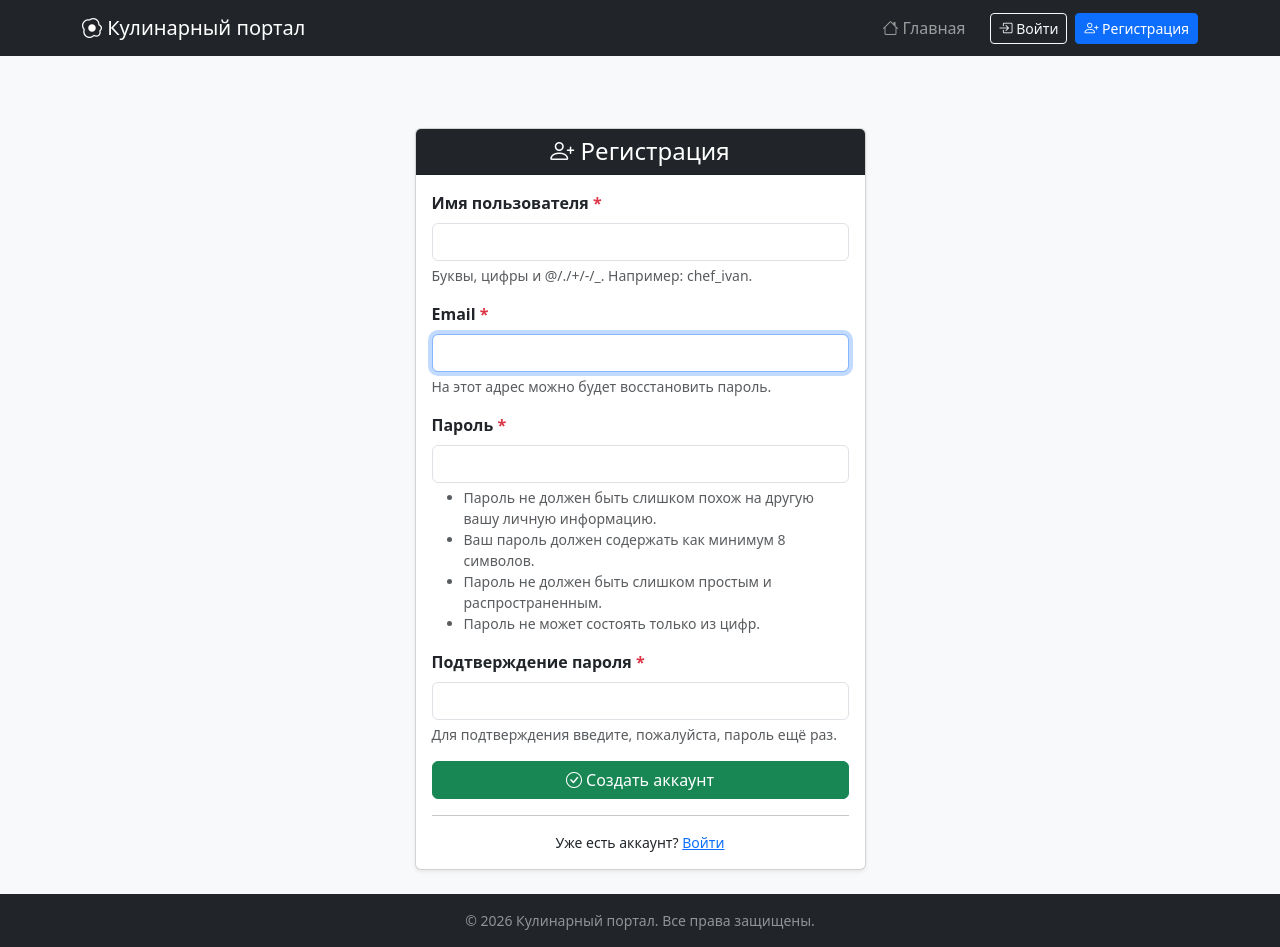
After one commit to Zheka-m-p/Culinary_portal_deepseek_version, a Django app: page /accounts/register/ in a window 1280 px wide. The commit adds this page. Run offline with Django 5.2, Linux system fonts and the light colour scheme.

Commit message:
feat(auth): регистрация, вход, выход и выпадающее меню пользователя

```diff
--- /dev/null
+++ b/accounts/forms.py
@@ -0,0 +1,93 @@
+from django import forms
+from django.contrib.auth.forms import AuthenticationForm, UserCreationForm
+
+from .models import User
+
+
+class RegistrationForm(UserCreationForm):
+    """Форма регистрации.
+
+    Наследуемся от UserCreationForm — там уже реализованы:
+    - поля password1 и password2
+    - сравнение паролей (clean_password2)
+    - валидация пароля через AUTH_PASSWORD_VALIDATORS (длина, сложность и т.д.)
+    - save() с правильным хэшированием (set_password)
+
+    Мы добавляем email (у UserCreationForm его нет) и стилизуем поля под Bootstrap.
+    """
+
+    email = forms.EmailField(
+        label="Email",
+        required=True,
+        widget=forms.EmailInput(attrs={"autocomplete": "email"}),
+        help_text="На этот адрес можно будет восстановить пароль.",
+    )
+
+    class Meta:
+        model = User
+        # username нужен для отображения в профиле, email — для входа и связи.
+        fields = ("username", "email", "password1", "password2")
+        labels = {
+            "username": "Имя пользователя",
+        }
+        help_texts = {
+            "username": "Буквы, цифры и @/./+/-/_. Например: chef_ivan.",
+        }
+
+    def __init__(self, *args, **kwargs):
+        super().__init__(*args, **kwargs)
+        # Единообразно применяем Bootstrap-классы ко всем полям.
+        for name, field in self.fields.items():
+            field.widget.attrs.update({"class": "form-control"})
+            # Поля паролей не должны кэшироваться браузером
+            if name in ("password1", "password2"):
+                field.widget.attrs.update({"autocomplete": "new-password"})
+
+    def clean_email(self):
+        """Проверка, что email ещё не занят.
+
+        Хотя в модели у email стоит unique=True, ошибка от БД выглядит страшно
+        (IntegrityError). Лучше поймать её здесь и вернуть понятное сообщение.
+        Приводим к нижнему регистру для сравнения — чтобы Test@X.com и test@x.com
+        считались одним и тем же адресом (мы это уже делали в UserManager).
+        """
+        email = self.cleaned_data["email"].lower()
+        if User.objects.filter(email__iexact=email).exists():
+            raise forms.ValidationError("Пользователь с таким email уже зарегистрирован.")
+        return email
+
+    def clean_username(self):
+        """Проверка уникальности username (без учёта регистра).
+
+        В модели username unique=True, но это регистрозависимо на уровне БД.
+        Хотим, чтобы Ivan и ivan считались дублем — тогда логин по username
+        через наш backend (там iexact) не выберет непонятно кого.
+        """
+        username = self.cleaned_data["username"]
+        if User.objects.filter(username__iexact=username).exists():
+            raise forms.ValidationError("Это имя пользователя уже занято.")
+        return username
+
+
+class LoginForm(AuthenticationForm):
+    """Форма входа.
+
+    Стандартная AuthenticationForm ожидает username + password.
+    У нас через кастомный EmailOrUsernameBackend можно вводить и email, и username.
+    Поэтому переопределяем только label и help_text, а логику оставляем стандартной.
+    """
+
+    username = forms.CharField(
+        label="Email или имя пользователя",
+        widget=forms.TextInput(attrs={"autofocus": True, "autocomplete": "username"}),
+    )
+    password = forms.CharField(
+        label="Пароль",
+        strip=False,
+        widget=forms.PasswordInput(attrs={"autocomplete": "current-password"}),
+    )
+
+    def __init__(self, *args, **kwargs):
+        super().__init__(*args, **kwargs)
+        for field in self.fields.values():
+            field.widget.attrs.update({"class": "form-control"})
--- /dev/null
+++ b/accounts/templates/accounts/register.html
@@ -0,0 +1,54 @@
+{% extends "base.html" %}
+
+{% block title %}Регистрация — Кулинарный портал{% endblock %}
+
+{% block content %}
+    <div class="row justify-content-center mt-5">
+        <div class="col-md-6 col-lg-5">
+            <div class="card shadow-sm">
+                <div class="card-header bg-dark text-white text-center">
+                    <h2 class="h4 mb-0"><i class="bi bi-person-plus"></i> Регистрация</h2>
+                </div>
+                <div class="card-body">
+                    {% if form.non_field_errors %}
+                        <div class="alert alert-danger">
+                            {{ form.non_field_errors }}
+                        </div>
+                    {% endif %}
+
+                    <form method="post" novalidate>
+                        {% csrf_token %}
+
+                        {% for field in form %}
+                            <div class="mb-3">
+                                <label for="{{ field.id_for_label }}" class="form-label fw-bold">
+                                    {{ field.label }}
+                                    {% if field.field.required %}<span class="text-danger">*</span>{% endif %}
+                                </label>
+                                {{ field }}
+                                {% if field.help_text %}
+                                    <div class="form-text small">{{ field.help_text|safe }}</div>
+                                {% endif %}
+                                {% for error in field.errors %}
+                                    <div class="invalid-feedback d-block">{{ error }}</div>
+                                {% endfor %}
+                            </div>
+                        {% endfor %}
+
+                        <div class="d-grid mb-3">
+                            <button type="submit" class="btn btn-success">
+                                <i class="bi bi-check-circle"></i> Создать аккаунт
+                            </button>
+                        </div>
+                    </form>
+
+                    <hr class="my-3">
+                    <p class="text-center mb-0 small">
+                        Уже есть аккаунт?
+                        <a href="{% url 'accounts:login' %}">Войти</a>
+                    </p>
+                </div>
+            </div>
+        </div>
+    </div>
+{% endblock %}
--- /dev/null
+++ b/accounts/urls.py
@@ -0,0 +1,10 @@
+from django.urls import path
+from . import views
+
+app_name = "accounts"
+
+urlpatterns = [
+    path("register/", views.RegisterView.as_view(), name="register"),
+    path("login/", views.LoginView.as_view(), name="login"),
+    path("logout/", views.LogoutView.as_view(), name="logout"),
+]
--- a/accounts/views.py
+++ b/accounts/views.py
@@ -1,3 +1,86 @@
-from django.shortcuts import render
+from django.contrib import messages
+from django.contrib.auth import login
+from django.contrib.auth.views import LoginView as DjangoLoginView
+from django.contrib.auth.views import LogoutView as DjangoLogoutView
+from django.shortcuts import redirect
+from django.urls import reverse_lazy
+from django.views.generic import CreateView
 
-# Create your views here.
+from .forms import LoginForm, RegistrationForm
+
+class RegisterView(CreateView):
+    """Регистрация нового пользователя.
+
+    Используем CreateView, потому что он уже умеет:
+    - рендерить форму (GET)
+    - принимать данные и валидировать (POST)
+    - показывать ошибки формы, если что-то не так
+    - редиректить на success_url после успеха
+
+    Наша задача — передать ему форму, шаблон и в form_valid() залогинить юзера.
+    """
+
+    form_class = RegistrationForm
+    template_name = "accounts/register.html"
+    success_url = reverse_lazy("recipes:recipe_list")
+
+    def dispatch(self, request, *args, **kwargs):
+        """Если юзер уже залогинен — ему нечего делать на странице регистрации."""
+        if request.user.is_authenticated:
+            messages.info(request, "Вы уже авторизованы.")
+            return redirect("recipes:recipe_list")
+        return super().dispatch(request, *args, **kwargs)
+
+    def form_valid(self, form):
+        """Форма валидна: сохраняем юзера и сразу логиним его.
+
+        form.save() вернёт объект User (с захэшированным паролем — спасибо UserCreationForm).
+        Затем login(self.request, user) создаст сессию, и юзер сразу окажется авторизован.
+        Это лучше, чем редиректить на страницу логина и заставлять вводить пароль ещё раз.
+        """
+        response = super().form_valid(form)
+        login(self.request, self.object)
+        messages.success(
+            self.request,
+            f"Добро пожаловать, {self.object.username}! Аккаунт успешно создан.",
+        )
+        return response
+
+
+class LoginView(DjangoLoginView):
+    """Вход. Оборачиваем стандартный LoginView, чтобы подставить нашу форму и шаблон."""
+
+    authentication_form = LoginForm
+    template_name = "accounts/login.html"
+    redirect_authenticated_user = True  # если уже залогинен — на главную, без формы
+
+    def form_valid(self, form):
+        """Стандартный form_valid уже вызывает auth_login(). Добавляем только сообщение."""
+        response = super().form_valid(form)
+        messages.success(self.request, f"С возвращением, {self.request.user.username}!")
+        return response
+
+    def form_invalid(self, form):
+        """Ошибка входа (неверный логин/пароль)."""
+        messages.error(self.request, "Неверный email/логин или пароль.")
+        return super().form_invalid(form)
+
+    def get_success_url(self):
+        """Куда редиректить после логина.
+
+        По умолчанию Django возьмёт LOGIN_REDIRECT_URL из settings.py (мы зададим "/").
+        Но если юзер пришёл по ссылке вида /accounts/login/?next=/recipes/xxx/update/,
+        (например, аноним попытался зайти в CRUD), то Django сам редиректнет его туда.
+        """
+        return super().get_success_url()
+
+
+class LogoutView(DjangoLogoutView):
+    """Выход. В Django 5.0+ работает ТОЛЬКО через POST (защита от CSRF-атак через GET)."""
+
+    next_page = reverse_lazy("recipes:recipe_list")
+
+    def dispatch(self, request, *args, **kwargs):
+        if request.user.is_authenticated:
+            messages.info(request, "Вы вышли из аккаунта.")
+        return super().dispatch(request, *args, **kwargs)
--- a/config/urls.py
+++ b/config/urls.py
@@ -1,12 +1,18 @@
 from django.conf import settings
 from django.conf.urls.static import static
 from django.contrib import admin
-from django.urls import path, include
-
+from django.urls import include, path
+from django.views.generic import RedirectView
 
 urlpatterns = [
     path("admin/", admin.site.urls),
-    path('', include('recipes.urls')),
+    path("accounts/", include("accounts.urls")),
+    path("recipes/", include("recipes.urls")),
+
+    # Редирект с корня на список рецептов, чтобы "/" не давал 404.
+    # permanent=False — временный (302), а не постоянный (301),
+    # чтобы браузеры не кэшировали редирект. На проде можно поменять на True.
+    path("", RedirectView.as_view(pattern_name="recipes:recipe_list", permanent=False)),
 ]
 
 # В DEBUG=True Django сам отдаёт файлы из MEDIA_ROOT по URL-префиксу MEDIA_URL.
--- a/recipes/admin.py
+++ b/recipes/admin.py
@@ -37,7 +37,7 @@ class CommentInline(admin.TabularInline):
 class RecipeAdmin(admin.ModelAdmin):
     list_display = (
         "title", "author", "category", "is_published",
-        "views_count", "cooking_time", "thumbnail", "created_at",
+        "views_count", "created_at", "thumbnail",
     )
     list_filter = ("is_published", "category", "created_at")
     search_fields = ("title", "description", "ingredients",
--- a/recipes/urls.py
+++ b/recipes/urls.py
@@ -5,11 +5,22 @@ from . import views
 app_name = "recipes"
 
 urlpatterns = [
+    # GET /recipes/ → список рецептов
     path("", views.RecipeListView.as_view(), name="recipe_list"),
-    path("recipes/create/", views.RecipeCreateView.as_view(), name="recipe_create"),
-    path("recipes/<str:slug>/", views.RecipeDetailView.as_view(), name="recipe_detail"),
-    path("recipes/<str:slug>/update/", views.RecipeUpdateView.as_view(), name="recipe_update"),
-    path("recipes/<str:slug>/delete/", views.RecipeDeleteView.as_view(), name="recipe_delete"),
-    # Новый маршрут для переключения статуса
-    path("recipes/<str:slug>/toggle-publish/", views.RecipeTogglePublishView.as_view(), name="recipe_toggle_publish"),
+
+    # GET /recipes/create/ → форма создания
+    # ВАЖНО: должно идти ДО <str:slug>/, иначе "create" будет пойман как слаг
+    path("create/", views.RecipeCreateView.as_view(), name="recipe_create"),
+
+    # GET /recipes/<slug>/ → детальная
+    path("<str:slug>/", views.RecipeDetailView.as_view(), name="recipe_detail"),
+
+    # GET /recipes/<slug>/update/ → форма редактирования
+    path("<str:slug>/update/", views.RecipeUpdateView.as_view(), name="recipe_update"),
+
+    # GET /recipes/<slug>/delete/ → подтверждение удаления
+    path("<str:slug>/delete/", views.RecipeDeleteView.as_view(), name="recipe_delete"),
+
+    # POST /recipes/<slug>/toggle-publish/ → переключение статуса
+    path("<str:slug>/toggle-publish/", views.RecipeTogglePublishView.as_view(), name="recipe_toggle_publish"),
 ]
--- /dev/null
+++ b/templates/includes/footer.html
@@ -0,0 +1,5 @@
+<footer class="bg-dark text-white-50 py-3 mt-auto">
+    <div class="container text-center small">
+        © {% now "Y" %} Кулинарный портал. Все права защищены.
+    </div>
+</footer>
--- /dev/null
+++ b/templates/includes/navbar.html
@@ -0,0 +1,65 @@
+<nav class="navbar navbar-expand-lg navbar-dark bg-dark">
+    <div class="container">
+        <a class="navbar-brand" href="{% url 'recipes:recipe_list' %}">
+            <i class="bi bi-egg-fried"></i> Кулинарный портал
+        </a>
+        <button class="navbar-toggler" type="button" data-bs-toggle="collapse"
+                data-bs-target="#navMenu" aria-label="Toggle navigation">
+            <span class="navbar-toggler-icon"></span>
+        </button>
+        <div class="collapse navbar-collapse" id="navMenu">
+            <ul class="navbar-nav ms-auto align-items-lg-center">
+                <li class="nav-item">
+                    <a class="nav-link" href="{% url 'recipes:recipe_list' %}">
+                        <i class="bi bi-house"></i> Главная
+                    </a>
+                </li>
+
+                {% if user.is_authenticated %}
+                    <!-- Кнопка создания рецепта (только для залогиненных) -->
+                    <li class="nav-item ms-lg-3 mt-2 mt-lg-0">
+                        <a class="btn btn-success btn-sm text-white" href="{% url 'recipes:recipe_create' %}">
+                            <i class="bi bi-plus-lg"></i> Добавить рецепт
+                        </a>
+                    </li>
+
+                    <!-- Меню пользователя -->
+                    <li class="nav-item dropdown ms-lg-3 mt-2 mt-lg-0">
+                        <a class="nav-link dropdown-toggle" href="#" role="button" data-bs-toggle="dropdown" aria-expanded="false">
+                            <i class="bi bi-person-circle"></i> {{ user.username }}
+                        </a>
+                        <ul class="dropdown-menu dropdown-menu-end">
+                            <li>
+                                <a class="dropdown-item" href="#">
+                                    <i class="bi bi-person"></i> Мой профиль
+                                </a>
+                            </li>
+                            <li><hr class="dropdown-divider"></li>
+                            <li>
+                                <!-- Logout ТОЛЬКО через POST (CSRF-защита, Django 5+) -->
+                                <form method="post" action="{% url 'accounts:logout' %}" class="px-0">
+                                    {% csrf_token %}
+                                    <button type="submit" class="dropdown-item text-danger">
+                                        <i class="bi bi-box-arrow-right"></i> Выйти
+                                    </button>
+                                </form>
+                            </li>
+                        </ul>
+                    </li>
+                {% else %}
+                    <!-- Аноним: кнопки входа и регистрации -->
+                    <li class="nav-item ms-lg-3 mt-2 mt-lg-0">
+                        <a class="btn btn-outline-light btn-sm" href="{% url 'accounts:login' %}">
+                            <i class="bi bi-box-arrow-in-right"></i> Войти
+                        </a>
+                    </li>
+                    <li class="nav-item ms-lg-2 mt-2 mt-lg-0">
+                        <a class="btn btn-primary btn-sm" href="{% url 'accounts:register' %}">
+                            <i class="bi bi-person-plus"></i> Регистрация
+                        </a>
+                    </li>
+                {% endif %}
+            </ul>
+        </div>
+    </div>
+</nav>
```
Also changed, not shown: accounts/templates/accounts/login.html (added, +50 -0 lines), config/settings.py (+9 -0 lines), templates/base.html (+5 -31 lines).
